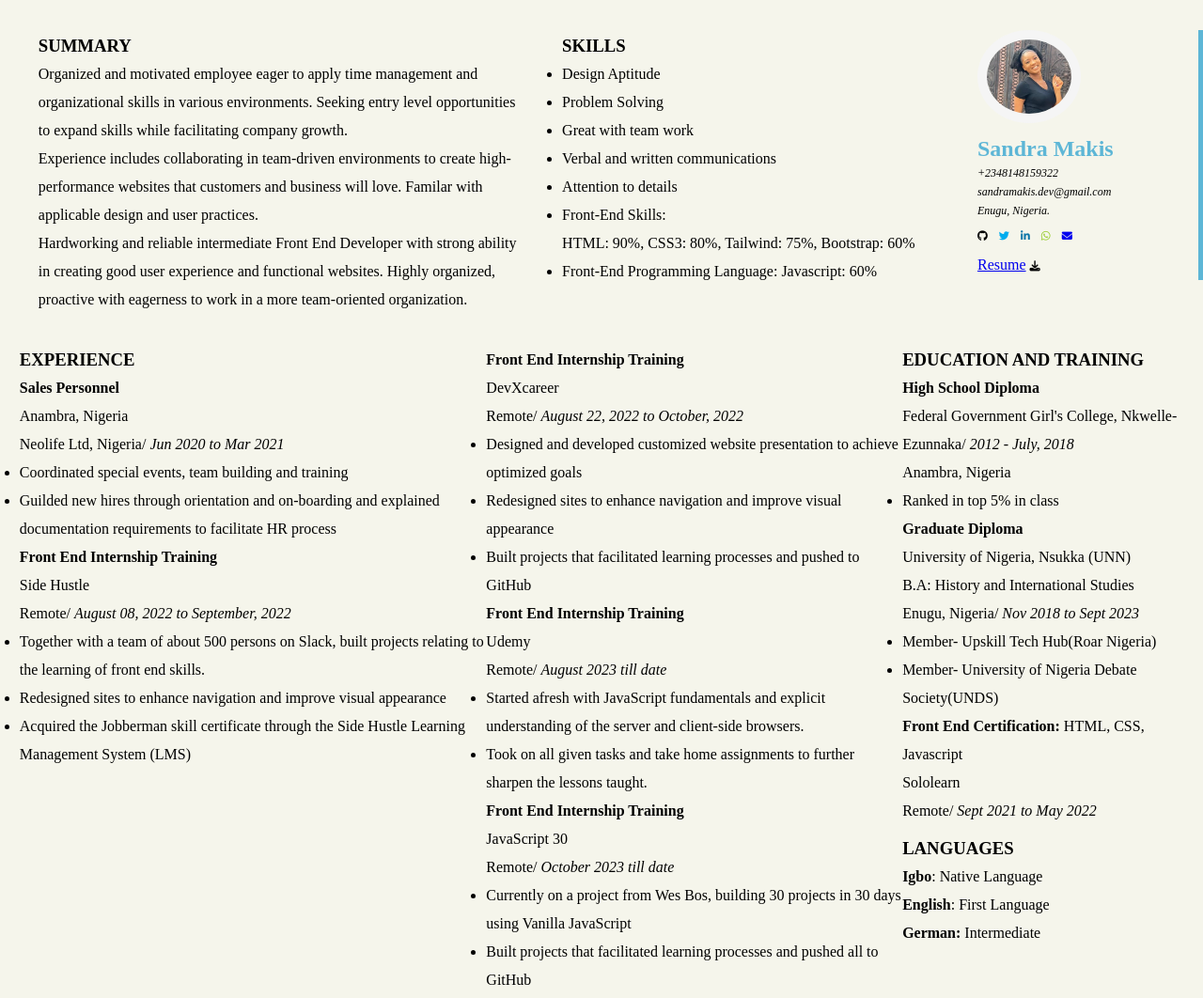
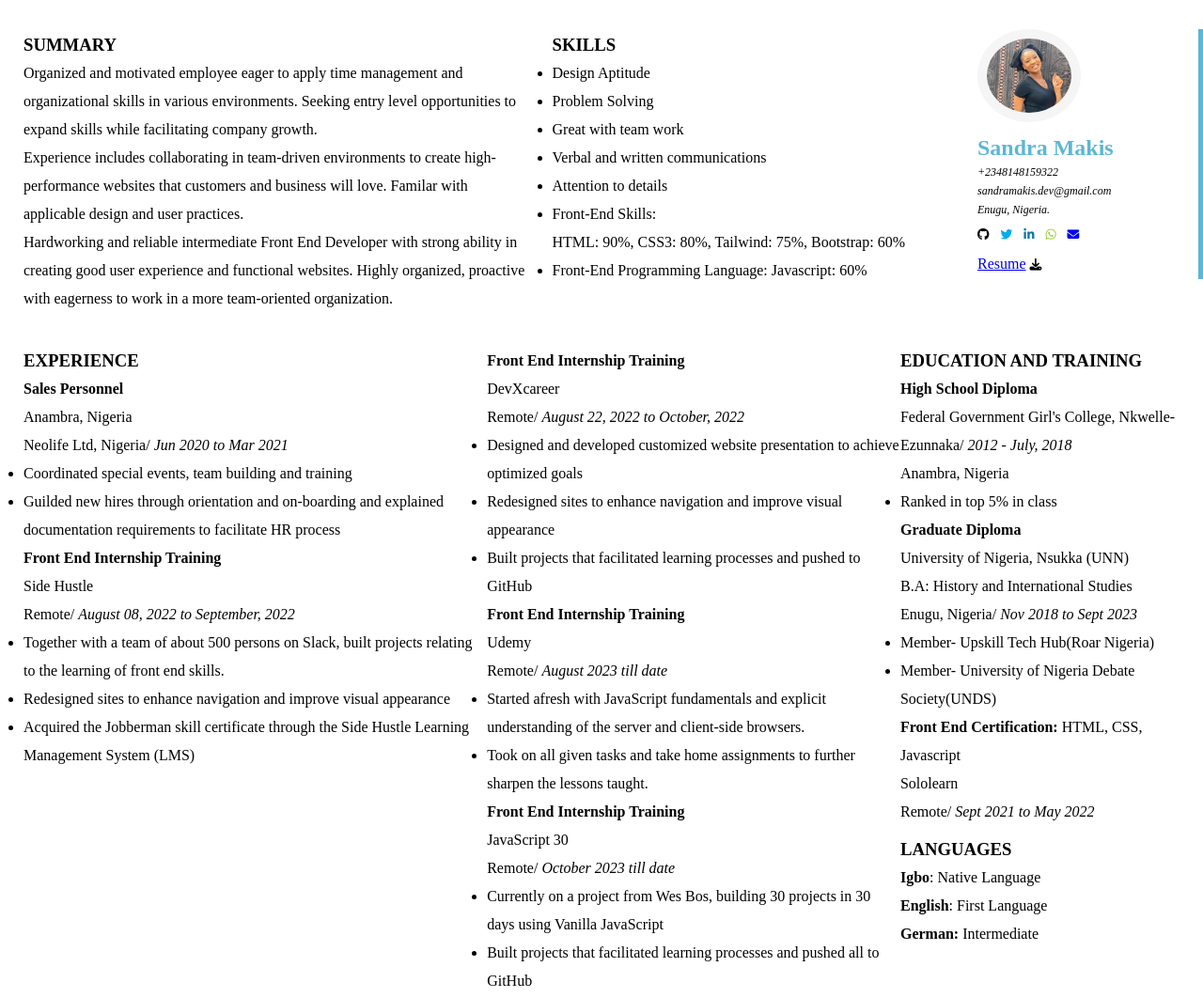
Before and after one commit to makis-pro/mycv, a plain HTML site: page index.html in a window 1280 px wide. Shown: the whole page at 94% size. Drawn offline with Linux system fonts and the light colour scheme.

Commit message:
ADD: styles

```diff
--- a/style.css
+++ b/style.css
@@ -9,7 +9,8 @@ body {
   background-color: #ffffff;
   font-size: 1rem;
   padding: 1rem 1.3rem 1.5rem;
-  background-color: rgb(245, 245, 235);
+  /* background-color: rgb(245, 245, 235); */
+  padding: 15px;
 }
 
 .pics {
@@ -35,12 +36,11 @@ main {
 /* SOCIALS  */
 section.socials {
   padding: 0.5rem 0;
-  margin-left: -0.3rem;
 }
 
 .fa {
   padding: 0.3rem 0.5rem 0 0;
-  font-size: 0.7rem;
+  font-size: 0.8rem;
   text-decoration: none;
 }
 
@@ -113,9 +113,13 @@ section.languages {
     width: 90%;
   }
 
+  .first-main-section > div,
+  .second-main-section {
+    padding: 10px;
+  }
+
   .summary,
   .skills {
     width: 50%;
-    padding: 10px 20px;
   }
 }
```
Also changed, not shown: 1 other file.
